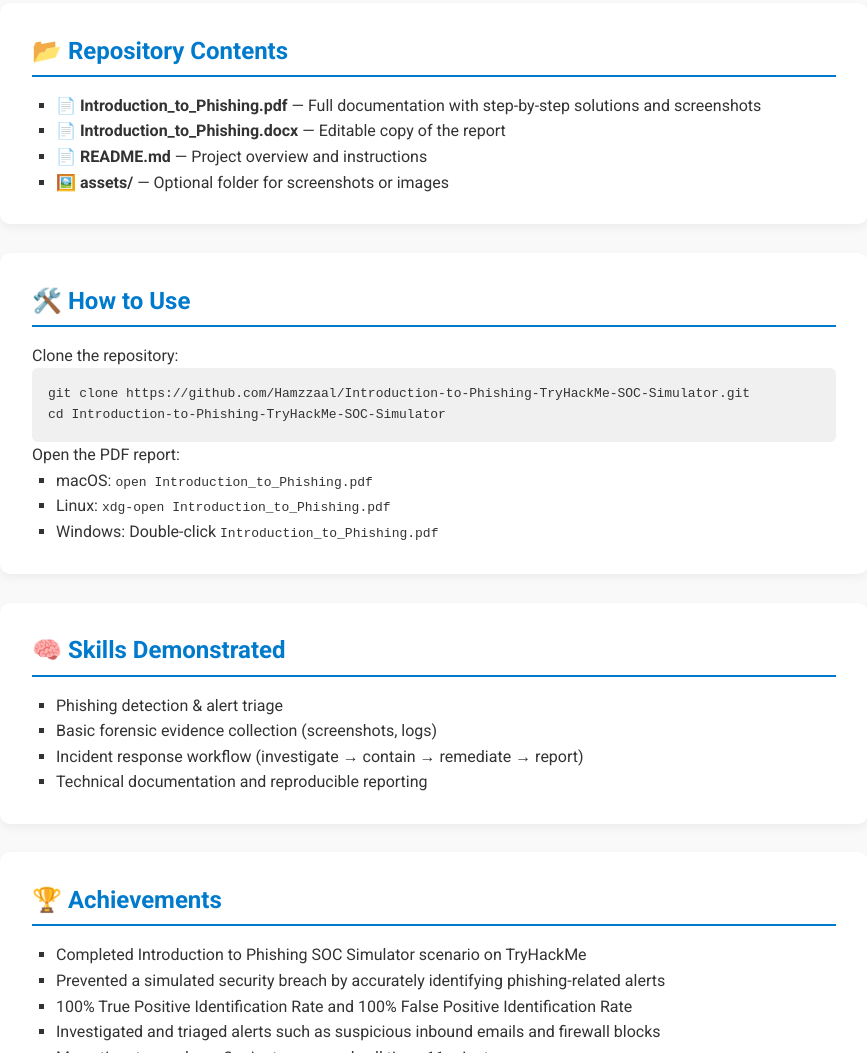
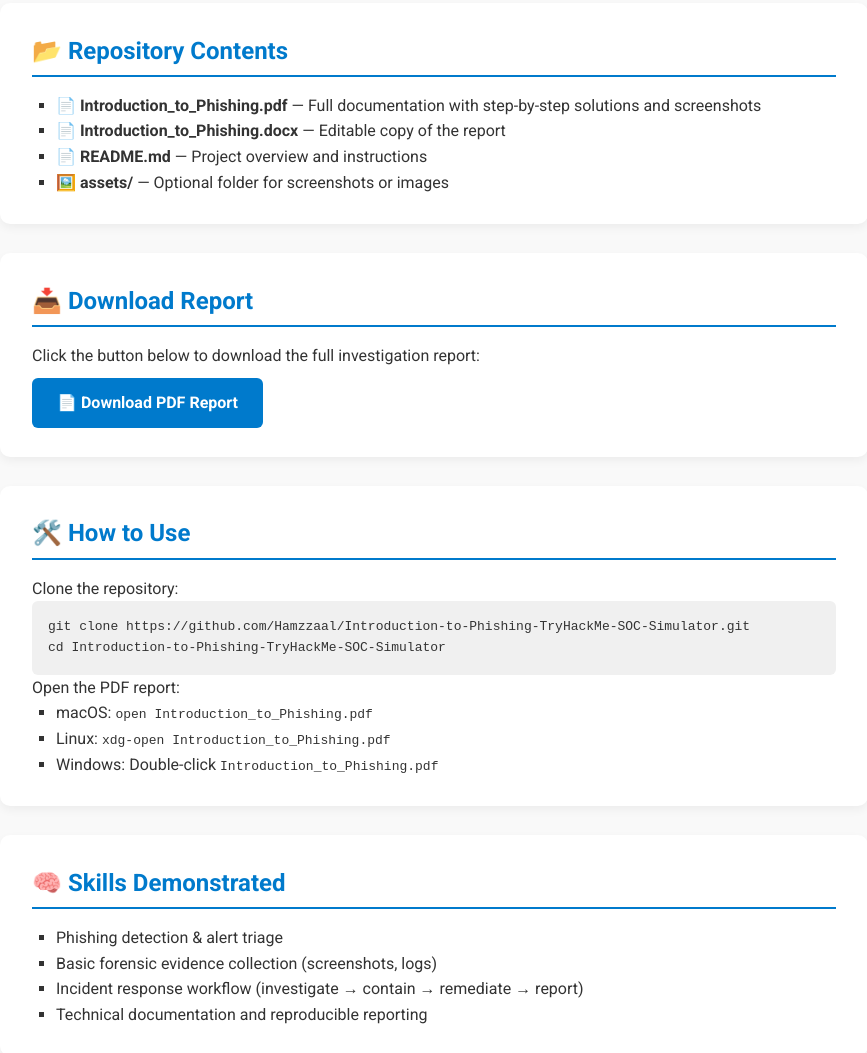
Before and after one commit to Hamzzaal/.github.io, a plain HTML site: page index.html in a window 1280 px wide. Shown: the part 779-1832 px from the top of the page, without its empty margins (206-1073 px from the left). Drawn offline with Linux system fonts and the light colour scheme.

Commit message:
Update index.html

```diff
--- a/index.html
+++ b/index.html
@@ -28,6 +28,19 @@
   footer { text-align: center; padding: 1.5rem; background-color: #333; color: white; margin-top: 2rem; border-top: 3px solid #007acc; }
 
   .icon { width: 20px; height: 20px; vertical-align: middle; margin-right: 6px; }
+
+  .download-btn {
+    display:inline-block;
+    padding:12px 25px;
+    background-color:#007acc;
+    color:white;
+    font-weight:bold;
+    border-radius:6px;
+    text-decoration:none;
+    margin-top:10px;
+    transition:0.3s;
+  }
+  .download-btn:hover { background-color:#005f99; }
 </style>
 </head>
 <body>
@@ -64,6 +77,12 @@
     <li>📄 <strong>README.md</strong> — Project overview and instructions</li>
     <li>🖼️ <strong>assets/</strong> — Optional folder for screenshots or images</li>
   </ul>
+</section>
+
+<section>
+  <h2>📥 Download Report</h2>
+  <p>Click the button below to download the full investigation report:</p>
+  <a href="Introduction_to_Phishing.pdf" download class="download-btn">📄 Download PDF Report</a>
 </section>
 
 <section>
```
